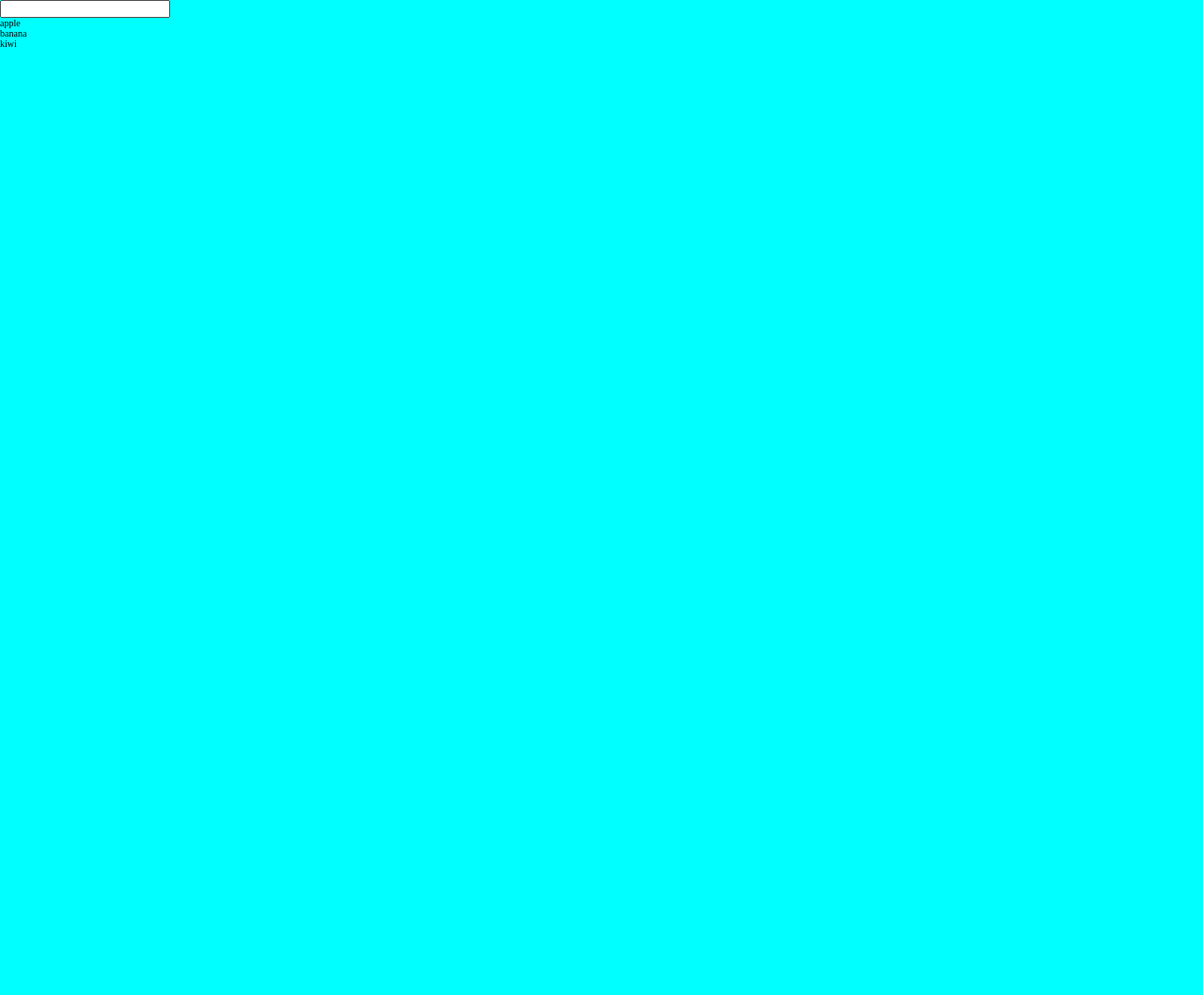
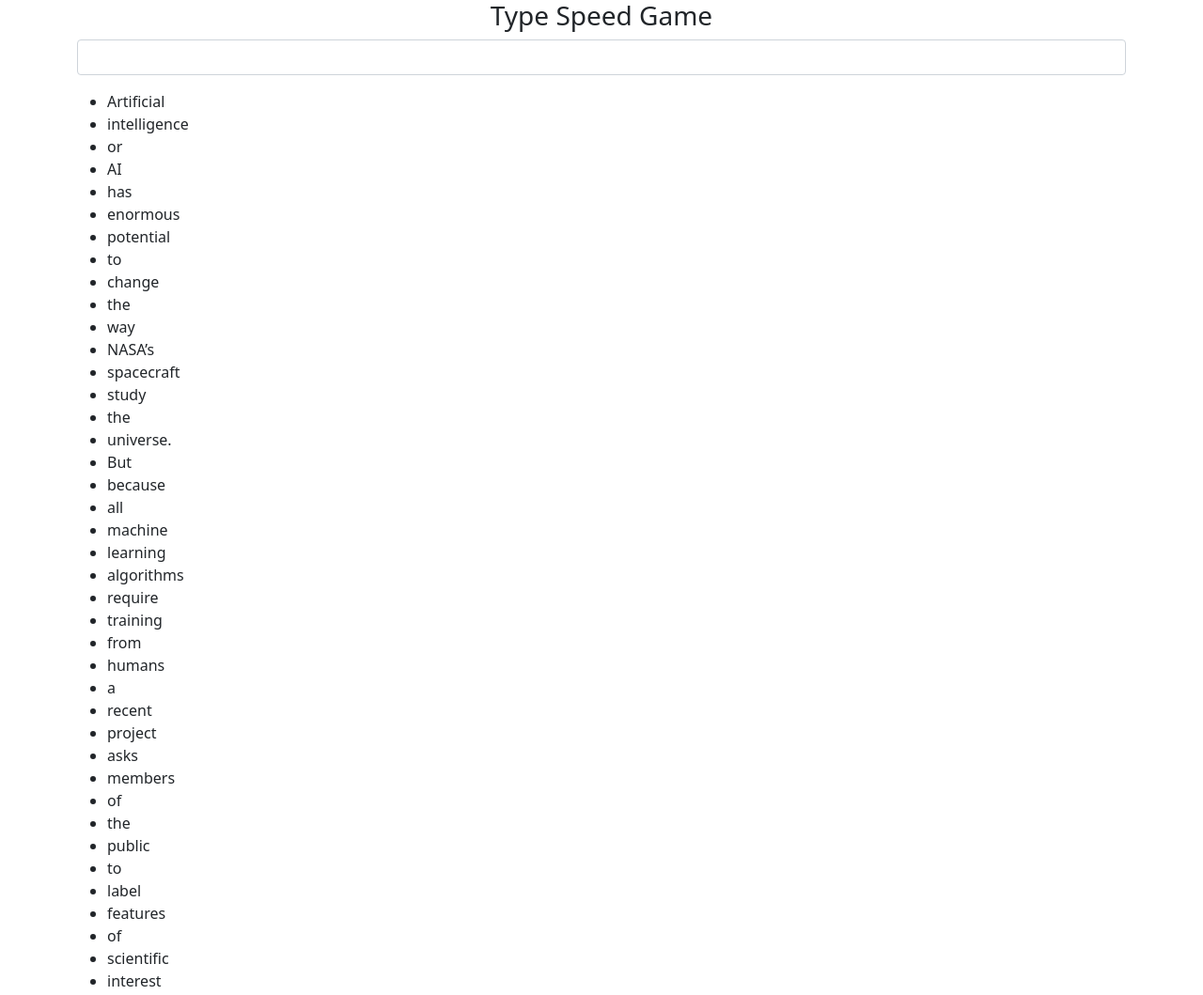
Before and after one commit to ZintisMay/code-jam-2, a plain HTML site: page zintis/index.html in a window 1280 px wide. Shown: the top 1059 px of the page at 94% size. Before the commit the page ends 800 px from the top, so only its background shows below. Drawn offline with nearby package versions, Linux system fonts and the light colour scheme; files that its build step writes are made by us from their sources.

Commit message:
styled page and add para

```diff
--- /dev/null
+++ b/zintis/index.css
@@ -0,0 +1,4 @@
+input:focus, input:active{
+    outline: none !important;
+    box-shadow: none !important;
+}
--- a/zintis/index.html
+++ b/zintis/index.html
@@ -1,15 +1,34 @@
 <!DOCTYPE html>
 <html lang="en">
+
 <head>
   <meta charset="UTF-8" />
   <meta http-equiv="X-UA-Compatible" content="IE=edge" />
   <meta name="viewport" content="width=device-width, initial-scale=1.0" />
   <title>Document</title>
+  <link href="https://cdn.jsdelivr.net/npm/bootstrap@5.1.3/dist/css/bootstrap.min.css" rel="stylesheet"
+    integrity="sha384-1BmE4kWBq78iYhFldvKuhfTAU6auU8tT94WrHftjDbrCEXSU1oBoqyl2QvZ6jIW3" crossorigin="anonymous">
   <link rel="stylesheet" href="./index.css" />
 </head>
+
 <body>
-    <input type="text" id="playerInput" />
+
+  <ul class="nav justify-content-center">
+    <li class="nav-item">
+      <h3>Type Speed Game</h3>
+    </li>
+  </ul>
+
+<div class="container">
+  <div class="input-group mb-3">
+    <input id="playerInput" type="text" class="form-control" aria-describedby="basic-addon1">
+  </div>
+
   <ul id="wordArea"></ul>
+</div>
 </body>
+<script src="https://cdn.jsdelivr.net/npm/bootstrap@5.1.3/dist/js/bootstrap.bundle.min.js"
+  integrity="sha384-ka7Sk0Gln4gmtz2MlQnikT1wXgYsOg+OMhuP+IlRH9sENBO0LRn5q+8nbTov4+1p" crossorigin="anonymous"></script>
 <script src="./index.js"></script>
+
 </html>
--- a/zintis/index.js
+++ b/zintis/index.js
@@ -1,6 +1,7 @@
 const playerInput = document.getElementById("playerInput");
 const wordArea = document.getElementById("wordArea");
-const wordList = ["apple", "banana", "kiwi"];
+var para = "Artificial intelligence, or AI, has enormous potential to change the way NASA’s spacecraft study the universe. But because all machine learning algorithms require training from humans, a recent project asks members of the public to label features of scientific interest in imagery taken by NASA’s Perseverance Mars rover."
+const wordList = para.split(/[ ,]+/)
 let playerWord = "";
 
 playerInput.addEventListener("keyup", function (event) {
```
Lines whose indentation alone changed are shown as unchanged.
